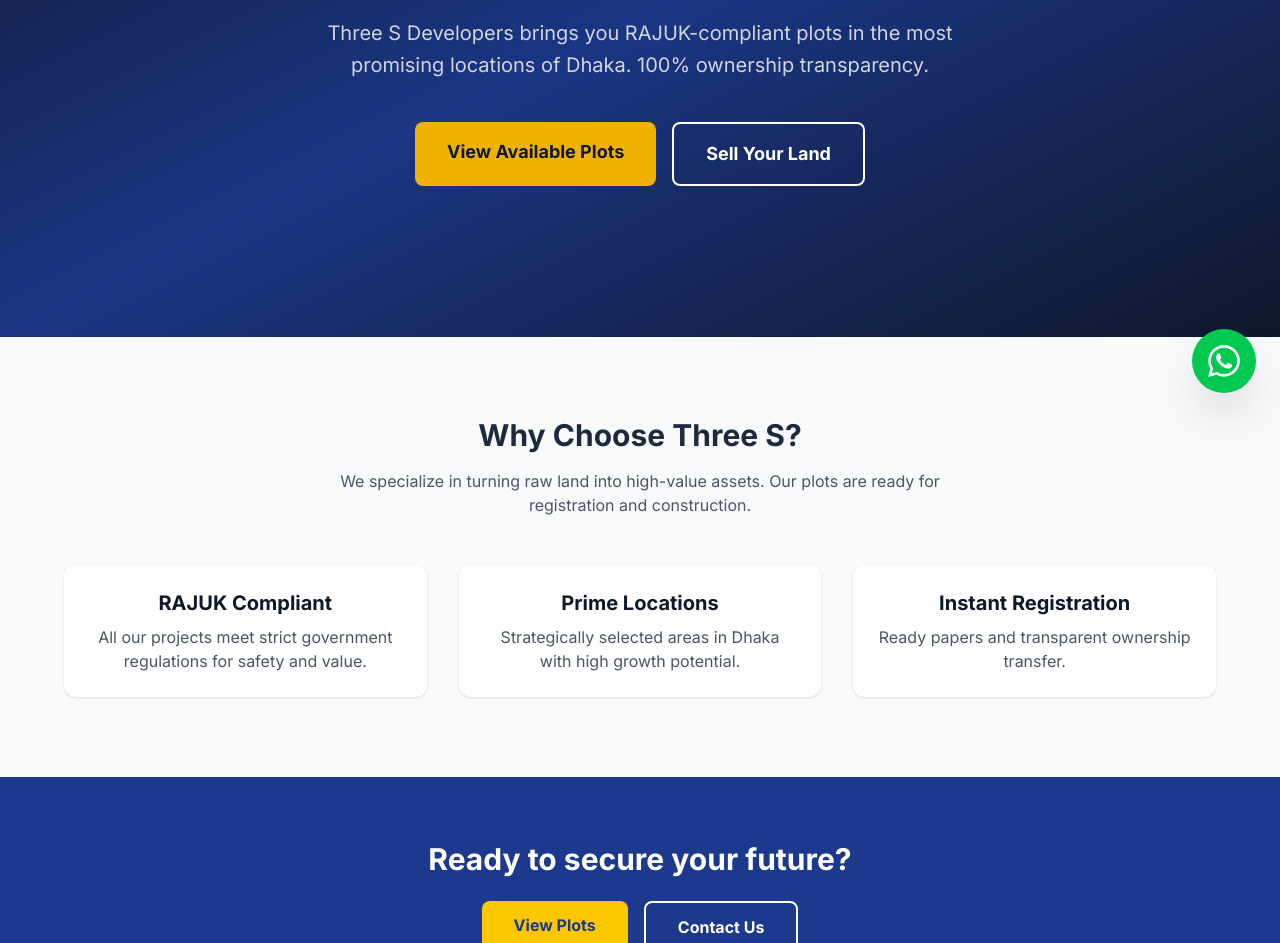
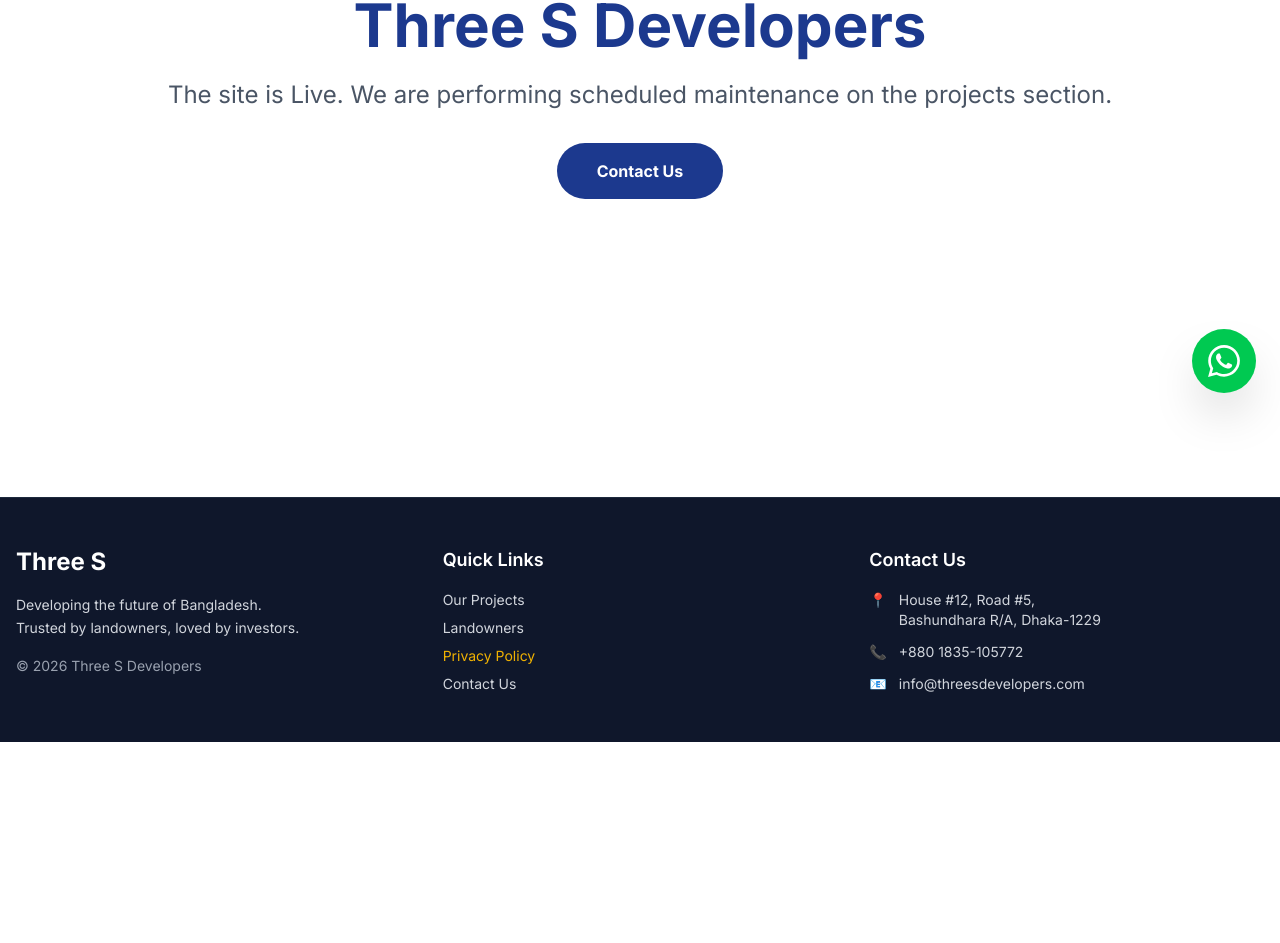
Before and after one commit to Nasif172/three-s-developers, a Next.js app: page / in a window 1280 px wide. Shown: the part 383-1326 px from the top of the page. After the commit the page ends 1125 px from the top, so only its background shows below. Built offline with nearby package versions, Linux system fonts and the light colour scheme.

Commit message:
Add files via upload

```diff
--- a/app/page.tsx
+++ b/app/page.tsx
@@ -1,48 +1,16 @@
-import Hero from './components/Hero';
-import Link from 'next/link';
-
 export default function Home() {
   return (
-    <main className="min-h-screen bg-gray-50">
-      {/* 1. The Hero Section */}
-      <Hero />
-
-      {/* 2. The Features Section */}
-      <section className="py-20 px-4 text-center">
-        <h2 className="text-3xl font-bold text-slate-800 mb-4">Why Choose Three S?</h2>
-        <p className="text-gray-600 max-w-2xl mx-auto mb-12">
-          We specialize in turning raw land into high-value assets.
-          Our plots are ready for registration and construction.
-        </p>
-
-        <div className="grid md:grid-cols-3 gap-8 max-w-6xl mx-auto">
-          <div className="p-6 bg-white rounded-xl shadow-sm hover:shadow-md transition">
-            <h3 className="text-xl font-bold mb-2 text-slate-900">RAJUK Compliant</h3>
-            <p className="text-gray-600">All our projects meet strict government regulations for safety and value.</p>
-          </div>
-          <div className="p-6 bg-white rounded-xl shadow-sm hover:shadow-md transition">
-            <h3 className="text-xl font-bold mb-2 text-slate-900">Prime Locations</h3>
-            <p className="text-gray-600">Strategically selected areas in Dhaka with high growth potential.</p>
-          </div>
-          <div className="p-6 bg-white rounded-xl shadow-sm hover:shadow-md transition">
-            <h3 className="text-xl font-bold mb-2 text-slate-900">Instant Registration</h3>
-            <p className="text-gray-600">Ready papers and transparent ownership transfer.</p>
-          </div>
-        </div>
-      </section>
-
-      {/* 3. Call to Action */}
-      <section className="bg-blue-900 text-white py-16 text-center">
-        <h2 className="text-3xl font-bold mb-6">Ready to secure your future?</h2>
-        <div className="flex justify-center gap-4">
-          <Link href="/projects" className="bg-yellow-400 text-blue-900 font-bold py-3 px-8 rounded-lg hover:bg-yellow-300 transition">
-            View Plots
-          </Link>
-          <Link href="/contact" className="border-2 border-white font-bold py-3 px-8 rounded-lg hover:bg-white hover:text-blue-900 transition">
-            Contact Us
-          </Link>
-        </div>
-      </section>
-    </main>
+    <div className="min-h-screen bg-white flex flex-col items-center justify-center p-4">
+      <h1 className="text-6xl font-bold text-blue-900 mb-6">Three S Developers</h1>
+      <p className="text-2xl text-gray-600 mb-8 text-center">
+        The site is Live. We are performing scheduled maintenance on the projects section.
+      </p>
+      <a
+        href="/contact"
+        className="bg-blue-900 text-white font-bold py-4 px-10 rounded-full hover:bg-blue-800 transition"
+      >
+        Contact Us
+      </a>
+    </div>
   );
 }
```
